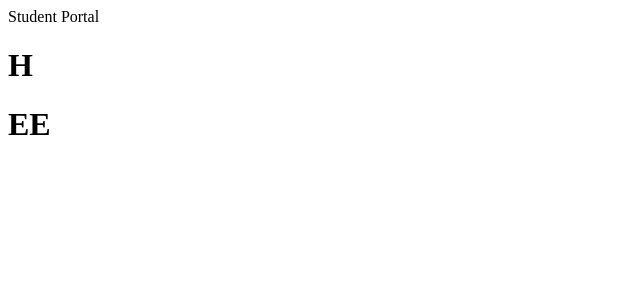
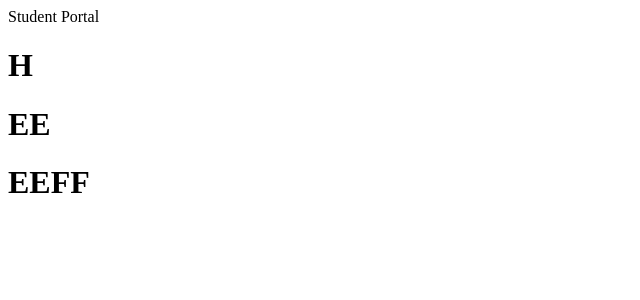
Before and after one commit to Rupamkumar400/Student-Portal, a React (Vite) app in the folder Portal/: page / in a window 1280 px wide. Shown: the top 300 px of the page, without its empty margins (0-640 px from the left). Built offline with nearby package versions, Linux system fonts and the light colour scheme.

Commit message:
next push

```diff
--- a/Portal/src/App.jsx
+++ b/Portal/src/App.jsx
@@ -6,6 +6,7 @@ const App = () => {
     <div>Student Portal</div>
     <h1>H</h1>
     <h1>EE</h1>
+    <h1>EEFF</h1>
   </>
   )
 }
```
